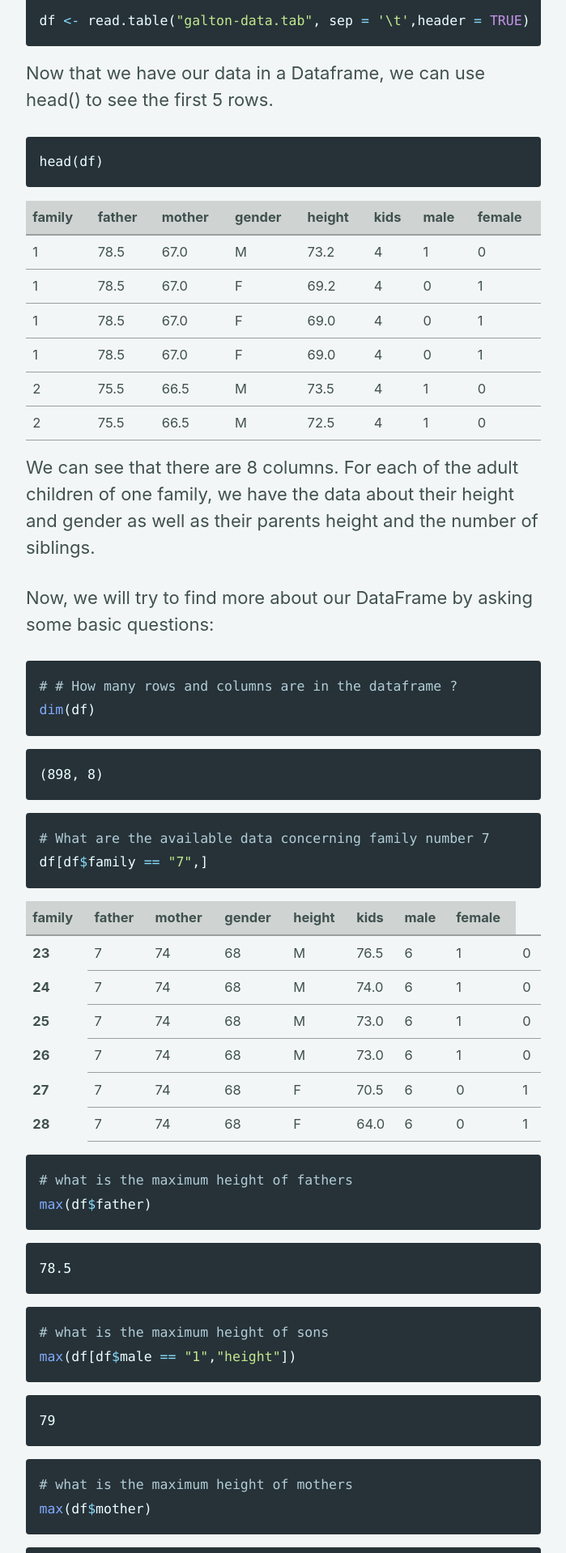
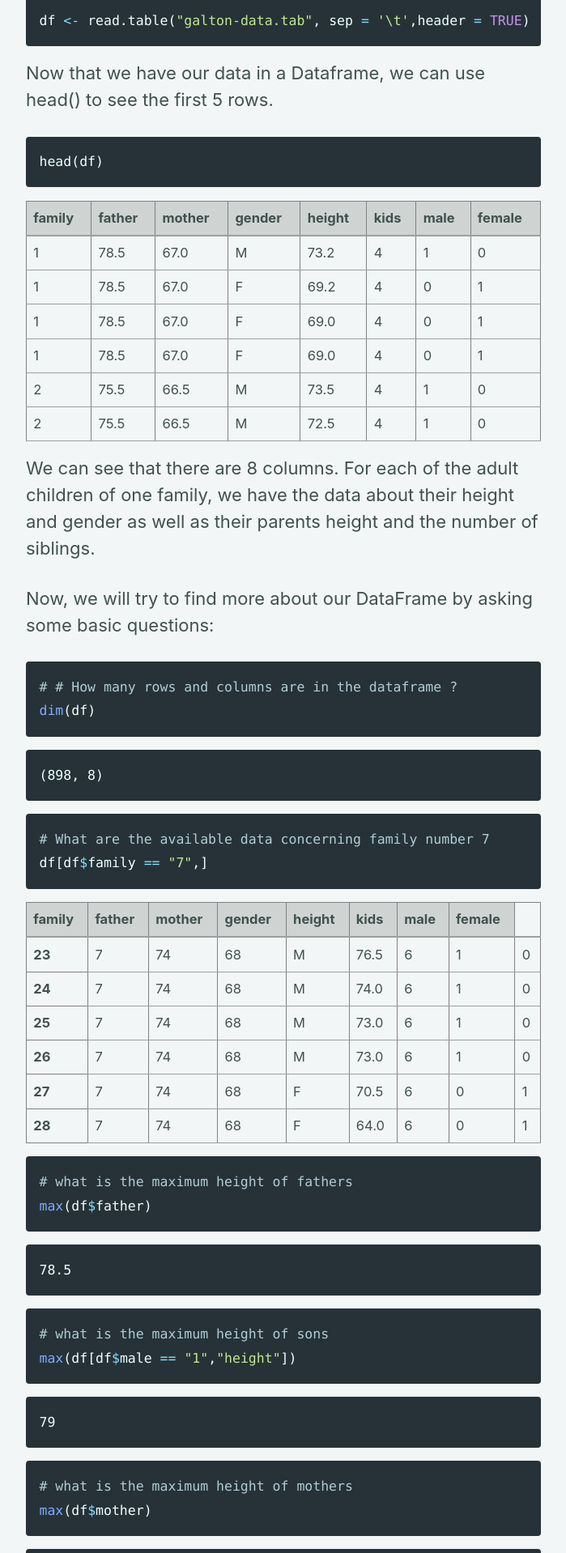
Before and after one commit to TariqGon/TariqGon.github.io, a Jekyll site: the page built from _posts/2018-03-11- R - A First Date with Data.md, in a window 1280 px wide. Shown: the part 1669-3587 px from the top of the page at 81% size, without its empty margins (290-989 px from the left). Built offline with Jekyll 4.4.1, drawn with Linux system fonts in a browser that asks for light colours; nearby versions of some CDN libraries.

Commit message:
new commit

````diff
--- a/_posts/2018-03-11- R - A First Date with Data.md
+++ b/_posts/2018-03-11- R - A First Date with Data.md
@@ -30,7 +30,7 @@ head(df)
 ```
 
 
-<table>
+<table border="1" class="dataframe">
 <thead>
   <tr>
     <th>family</th>
@@ -80,7 +80,7 @@ df[df$family == "7",]
 
 
 
-<table>
+<table border="1" class="dataframe">
 <thead>
   <tr>
     <th>family</th>
````
